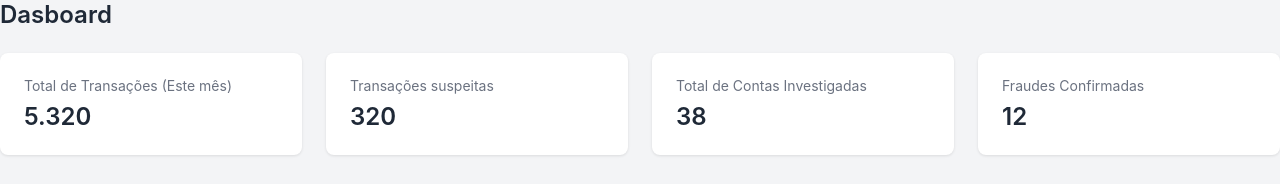
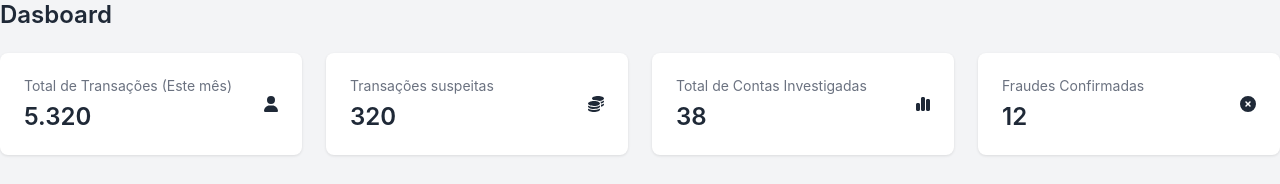
Before and after one commit to RusthenRonald2006/Portal-de-analise-em-anomalias-transacionais, a React (Create React App) app in the folder detec-anomalias/: page /dashboard in a window 1280 px wide. Shown: the top 184 px of the page. Built offline with nearby package versions, Linux system fonts and the light colour scheme; the HTML template or start-up script is replaced by a standard one.

Commit message:
importando icones

```diff
--- a/detec-anomalias/src/components/Pages/Dashboard.js
+++ b/detec-anomalias/src/components/Pages/Dashboard.js
@@ -1,3 +1,4 @@
+import React from "react";
 import styles from "./Dashboard.module.css"
 import Navbar from "../layout/Navbar"
 import logobanese from '../../components/img/logo banese.png'
@@ -23,8 +24,8 @@ function Dashboard(){
                                 <p>{card.title}</p>
                                 <p>{card.value}</p>
                             </div>
-                            <div className={`card_icon ${card.colorClass}`}>
-
+                            <div>
+                                <FontAwesomeIcon icon={card.icon} className={card.colorClass} />
                             </div>
                         </div>
                     </div>
```
